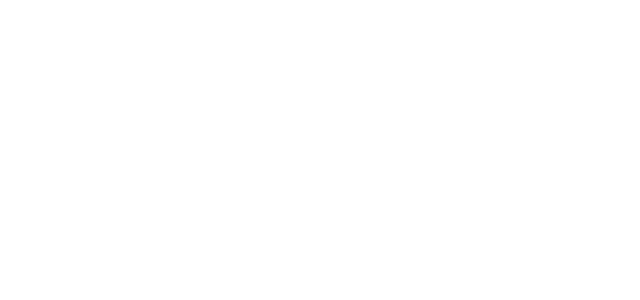
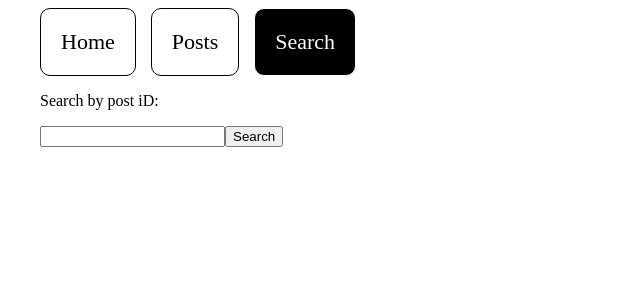
Before and after one commit to darynna/learn-react, a React (Create React App) app: page /search in a window 1280 px wide. Before the commit this address had no page. Shown: the top 300 px of the page, without its empty margins (0-640 px from the left). Built offline with nearby package versions, Linux system fonts and the light colour scheme.

Commit message:
practise

```diff
--- a/src/components/App.jsx
+++ b/src/components/App.jsx
@@ -448,76 +448,83 @@
 // import Counter from "./Counter/Counter"
 // import Friends from "./Friends/Friends"
 // import UseRefComp from "./useRef/useRef"
-import {Route, Routes } from 'react-router-dom';
+import {Route, Routes, NavLink } from 'react-router-dom';
 
-// import HomePage from 'pages/HomePage';
-// import PostsPage from 'pages/PostsPage';
+import HomePage from 'pages/HomePage';
+import PostsPage from 'pages/PostsPage';
 
-// import { StyledAppContainer } from './App.styled';
-// import SearchPage from 'pages/SearchPage';
-// import PostDetailsPage from 'pages/PostDetailsPage';
+import { StyledAppContainer } from './App.styled';
+import SearchPage from 'pages/SearchPage';
+import PostDetailsPage from 'pages/PostDetailsPage';
 
-/*
-Маршрутизація:
 
- <a href="www.google.com">Google</a> - будь-які посилання на зовнішні ресурси,
- поза нашим додатком
+// Маршрутизація:
 
- <Link to="/some-route">Some page</Link>
- <NavLink to="/some-route"> Some page</NavLink> - для маршутизації по нашому додатку
+//  <a href="www.google.com">Google</a> - будь-які посилання на зовнішні ресурси,
+//  поза нашим додатком
 
-  1. Зміна адресної строки браузера.
-  2. Підготувати Route для відображення, тієї чи іншої сторінки
-     <Route path="/some-route" element={<HomePage />} />
+//  <Link to="/some-route">Some page</Link>
+//  <NavLink to="/some-route"> Some page</NavLink> - для маршутизації по нашому додатку
 
-*/
+//   1. Зміна адресної строки браузера.
+//   2. Підготувати Route для відображення, тієї чи іншої сторінки
+//      <Route path="/some-route" element={<HomePage />} />
+
+
+
+export const App = () => {
+  return (
+      <StyledAppContainer>
+        <header>
+          <nav>
+            <NavLink className="header-link" to="/">
+              Home
+            </NavLink>
+            <NavLink className="header-link" to="/posts">
+              Posts
+            </NavLink>
+            <NavLink className="header-link" to="/search">
+              Search
+            </NavLink>
+          </nav>
+        </header>
+
+        <Routes>
+          <Route path='/' element={<HomePage />}/>
+          <Route path='/posts' element={<PostsPage />}/>
+          <Route path='/search' element={<SearchPage />}/>
+          <Route path='/post-details/:postId/*' element={<PostDetailsPage />}/>
+        </Routes>
+      </StyledAppContainer>
+  );
+};
+
+// import Home from 'pages2/Home';
+// import Dogs from 'pages2/Dogs';
+// import DogDetails from 'pages2/DogDetails';
+// import { Layout } from './Layout';
+// import { Gallery } from './Gallery/Gallery';
+// import { lazy } from 'react';
+
+// const Home = lazy(() => import('../pages2/Home'))
+// const Dogs = lazy(() => import('../pages2/Dogs'))
+// const DogDetails= lazy(() => import('../pages2/DogDetails'))
+// const Gallery = lazy(() => import('./Gallery/Gallery'))
+// const Layout= lazy(() => import('./Layout'))
 
 // export const App = () => {
 //   return (
-//       <StyledAppContainer>
-//         <header>
-//           <nav>
-//             <NavLink className="header-link" to="/">
-//               Home
-//             </NavLink>
-//             <NavLink className="header-link" to="/posts">
-//               Posts
-//             </NavLink>
-//             <NavLink className="header-link" to="/search">
-//               Search
-//             </NavLink>
-//           </nav>
-//         </header>
 
-//         <Routes>
-//           <Route path='/' element={<HomePage />}/>
-//           <Route path='/posts' element={<PostsPage />}/>
-//           <Route path='/search' element={<SearchPage />}/>
-//           <Route path='/post-details/:postId/*' element={<PostDetailsPage />}/>
-//         </Routes>
-//       </StyledAppContainer>
+//     <Routes>
+//       <Route path='/' element={<Layout/>}>
+//       <Route index element={<Home/>}/>
+//       <Route path='dogs' element={<Dogs/>}/>
+//       <Route path='dogs/:dog' element={<DogDetails/>}>
+//         <Route path='breeds' element={<div>Breeds</div>}/>
+//         <Route path='gallery' element={<Gallery/>}/>
+//       </Route>
+//       </Route>
+//     </Routes>
+
 //   );
 // };
-
-import Home from 'pages2/Home';
-import Dogs from 'pages2/Dogs';
-import DogDetails from 'pages2/DogDetails';
-import { Layout } from './Layout';
-import { Gallery } from './Gallery/Gallery';
-
-export const App = () => {
-  return (
-
-    <Routes>
-      <Route path='/' element={<Layout/>}>
-      <Route index element={<Home/>}/>
-      <Route path='dogs' element={<Dogs/>}/>
-      <Route path='dogs/:dog' element={<DogDetails/>}>
-        <Route path='breeds' element={<div>Breeds</div>}/>
-        <Route path='gallery' element={<Gallery/>}/>
-      </Route>
-      </Route>
-    </Routes>
-
-  );
-};
--- a/src/components/Gallery/Gallery.js
+++ b/src/components/Gallery/Gallery.js
@@ -1,6 +1,8 @@
 import { useParams } from "react-router-dom"
 
-export const Gallery =()=>{
+const Gallery =()=>{
  const {dog} = useParams()
  return <div>Image gallery: {dog}</div>
 }
+
+export default Gallery
--- a/src/components/Layout.js
+++ b/src/components/Layout.js
@@ -1,6 +1,7 @@
 import { NavLink, Outlet } from "react-router-dom";
+import { Suspense } from "react";
 
-export const Layout = () => {
+const Layout = () => {
   return (
     <div>
       <ul>
@@ -11,9 +12,11 @@ export const Layout = () => {
           <NavLink to="/dogs">Dogs</NavLink>
         </li>
       </ul>
-      <main>
+      <Suspense fallback={<div>Loading....</div>}><main>
         <Outlet />
-      </main>
+      </main></Suspense>
     </div>
   );
 };
+
+export default Layout
--- a/src/pages/SearchPage.jsx
+++ b/src/pages/SearchPage.jsx
@@ -1,11 +1,39 @@
-import React from 'react';
+import React, { useEffect, useState } from 'react';
+import { useSearchParams } from 'react-router-dom';
 
-const SearchPage = () => {
-  return (
-    <div>
-      SearchPage
-    </div>
-  );
+
+const SearchPage = ()=>{
+  const [searchParams, setSearchParams] = useSearchParams();
+  const [posts, setPosts] = useState();
+  const [isLoading, setIsLoading] = useState()
+  const [error, setError] = useState()
+
+  const type = searchParams.get('query')
+
+  useEffect(()=> {
+    if(!type){
+      return
+    }
+    console.log('Some server request')
+  }, [type])
+
+  const handleSubmit = (e)=>{
+    e.preventDefault()
+    const serachValue = e.target.elements.searchPostId.value
+    console.log(serachValue)
+    setSearchParams({query: serachValue})
+  }
+
+    return(
+        <div>
+            <form onSubmit={handleSubmit}>
+                <label>
+                    <p>Search by post iD: </p>
+                    <input type="text" required name="searchPostId"/>
+                </label>
+                <button type='submit'>Search</button>
+            </form>
+        </div>
+    )
 }
-
 export default SearchPage;
--- a/src/pages2/DogDetails.js
+++ b/src/pages2/DogDetails.js
@@ -1,10 +1,15 @@
-import { useParams, Link } from "react-router-dom"
+import { useRef, Suspense } from "react"
+import { useParams, Link , useLocation, Outlet} from "react-router-dom"
 
 const DogDetails =()=>{
+    const location = useLocation()
+    const backLinkLocation = useRef(location.state?.from ?? '/dogs')
     const {dog} = useParams()
+
 
     return(
         <><h1>DogDetails: {dog}</h1>
+        <Link to={backLinkLocation.current}>Back</Link>
         <ul>
             <li>
                 <Link to="breeds">Breed</Link>
@@ -13,6 +18,8 @@ const DogDetails =()=>{
                 <Link to="gallery">Gallery</Link>
             </li>
         </ul>
+        <Suspense fallback={<div>Loading....</div>}> <Outlet/></Suspense>
+
         </>
     )
 }
--- a/src/pages2/Dogs.js
+++ b/src/pages2/Dogs.js
@@ -1,12 +1,32 @@
-const { Link } = require("react-router-dom")
+import { useState } from "react"
+
+const { Link, useSearchParams, useLocation } = require("react-router-dom")
 
 
 const Dogs = ()=>{
+    const [dogs, setDog] = useState([
+        'dog-1', 'dog-2', 'dog-3'
+    ])
+    const location = useLocation();
+    const [searchParams, setSearchParams] = useSearchParams()
+    const dogId =  searchParams.get('dog') ?? ''
+
+    const updatequerystring = e =>{
+        if(e.target.value === ''){
+            return setSearchParams(setSearchParams({}))
+
+        }
+       setSearchParams({dogId: e.target.value})
+    }
+
+    const visibleDog = dogs.filter(dog => dog.includes(dogId))
     return(
         <div>
-            {['dog-1', 'dog-2', 'dog-3'].map(dog=>{
+            <input value={dogId} type="text" onChange={updatequerystring}/>
+            <button onClick={()=> setSearchParams({c: 'hello'})} type="button">change sp</button>
+            {visibleDog.map(dog=>{
                 return(
-                    <Link key={dog} to={dog}>{dog}</Link>
+                    <Link key={dog} to={dog} state={{from: location}}>{dog}</Link>
                 )
             })}
         </div>
```
